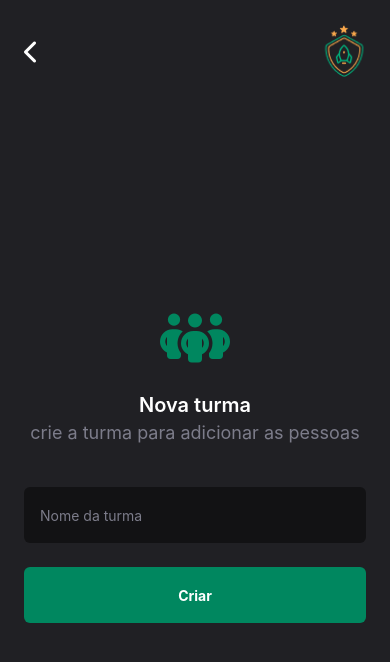
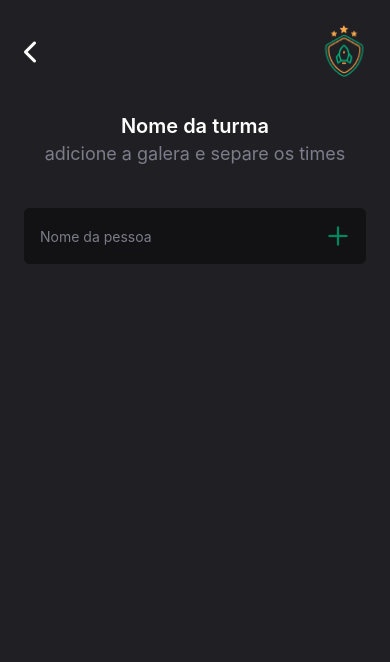
Before and after one commit to pedrokarnoski/ignite-teams, a React Native app: screen / in a window 390 px wide. Shown: the top 662 px of the page. Built offline with nearby package versions, Linux system fonts and the light colour scheme.

Commit message:
feat: Players screen

```diff
--- a/App.tsx
+++ b/App.tsx
@@ -2,6 +2,7 @@ import { StatusBar } from "expo-status-bar";
 
 import { Groups } from "@/screens/Groups";
 import { NewGroup } from "@/screens/NewGroup";
+import { Players } from "@/screens/Players";
 
 import "@/styles/global.css";
 
@@ -9,8 +10,9 @@ export default function App() {
   return (
     <>
       {/* <Groups /> */}
-      <NewGroup />
-      <StatusBar style="dark" translucent />
+      {/* <NewGroup /> */}
+      <Players />
+      <StatusBar style="light" translucent />
     </>
   );
 }
--- a/src/components/Button.tsx
+++ b/src/components/Button.tsx
@@ -14,7 +14,7 @@ type ButtonProps = TouchableOpacityProps & {
 
 const variants = {
   PRIMARY: "bg-green-700",
-  SECONDARY: "bg-red-dark",
+  SECONDARY: "bg-red-700",
 };
 
 export function Button({ type = "PRIMARY", title, ...rest }: ButtonProps) {
--- /dev/null
+++ b/src/components/ButtonIcon.tsx
@@ -0,0 +1,31 @@
+import { TouchableOpacity, View, TouchableOpacityProps } from "react-native";
+
+import { FontAwesome6 } from "@expo/vector-icons";
+
+import { colors } from "@/styles/colors";
+
+export type ButtonIconTypeStyleProps = "PRIMARY" | "SECONDARY";
+
+type ButtonIconProps = TouchableOpacityProps & {
+  type?: ButtonIconTypeStyleProps;
+  icon: keyof typeof FontAwesome6.glyphMap;
+};
+
+const variants = {
+  PRIMARY: colors.green[700],
+  SECONDARY: colors.red[500],
+};
+
+export function ButtonIcon({
+  type = "PRIMARY",
+  icon,
+  ...rest
+}: ButtonIconProps) {
+  return (
+    <TouchableOpacity activeOpacity={0.7} {...rest}>
+      <View className="flex h-14 w-14 rounded-md items-center justify-center ml-3">
+        <FontAwesome6 name={icon} size={24} color={`${variants[type]}`} />
+      </View>
+    </TouchableOpacity>
+  );
+}
--- /dev/null
+++ b/src/screens/Players.tsx
@@ -0,0 +1,26 @@
+import { View } from "react-native";
+
+import { Header } from "@/components/Header";
+import { Highlight } from "@/components/Highlight";
+import { ButtonIcon } from "@/components/ButtonIcon";
+import { Input } from "@/components/Input";
+
+export function Players() {
+  return (
+    <View className="flex-1 bg-gray-600 p-6">
+      <Header showBackButton />
+
+      <View className="gap-6">
+        <Highlight
+          title="Nome da turma"
+          subtitle="adicione a galera e separe os times"
+        />
+
+        <View className="w-full bg-gray-700 flex-row justify-between rounded-md">
+          <Input placeholder="Nome da pessoa" autoCorrect={false} />
+          <ButtonIcon icon="add" />
+        </View>
+      </View>
+    </View>
+  );
+}
--- a/src/styles/colors.ts
+++ b/src/styles/colors.ts
@@ -1,8 +1,10 @@
 export const colors = {
   white: "#FFFFFF",
 
-  red: "#F75A68",
-  'red-dark': "#AA2834",
+  red: {
+    500: "#F75A68",
+    700: "#AA2834",
+  },
 
   green: {
     700: "#00875F",
```
